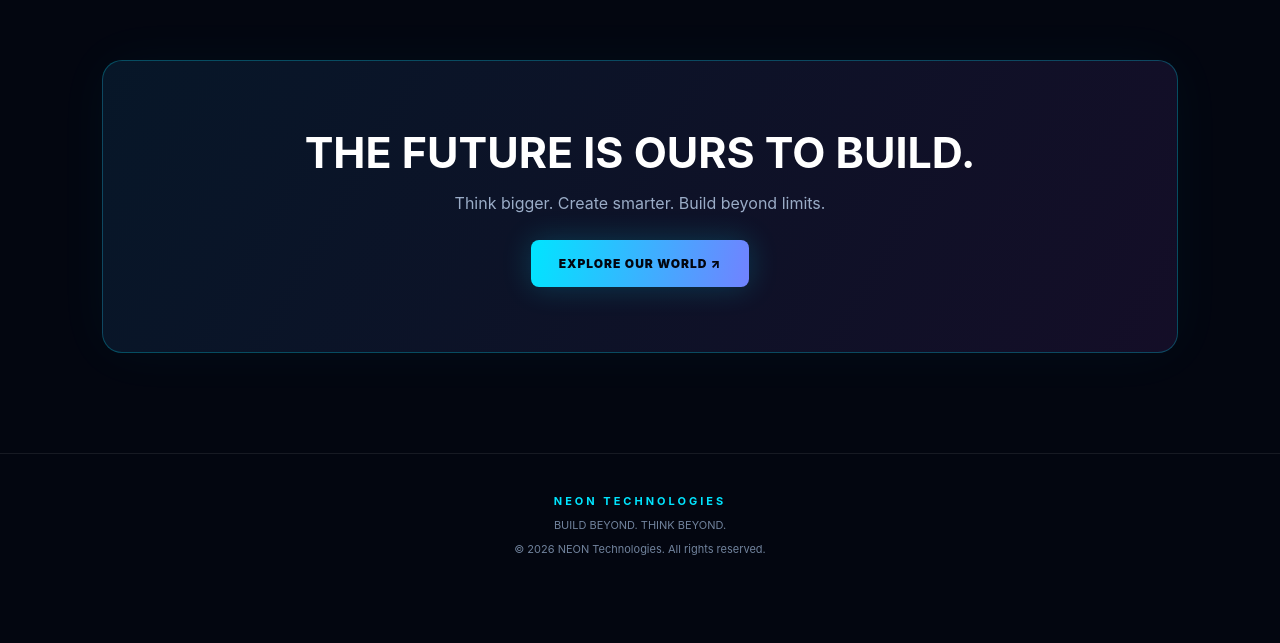
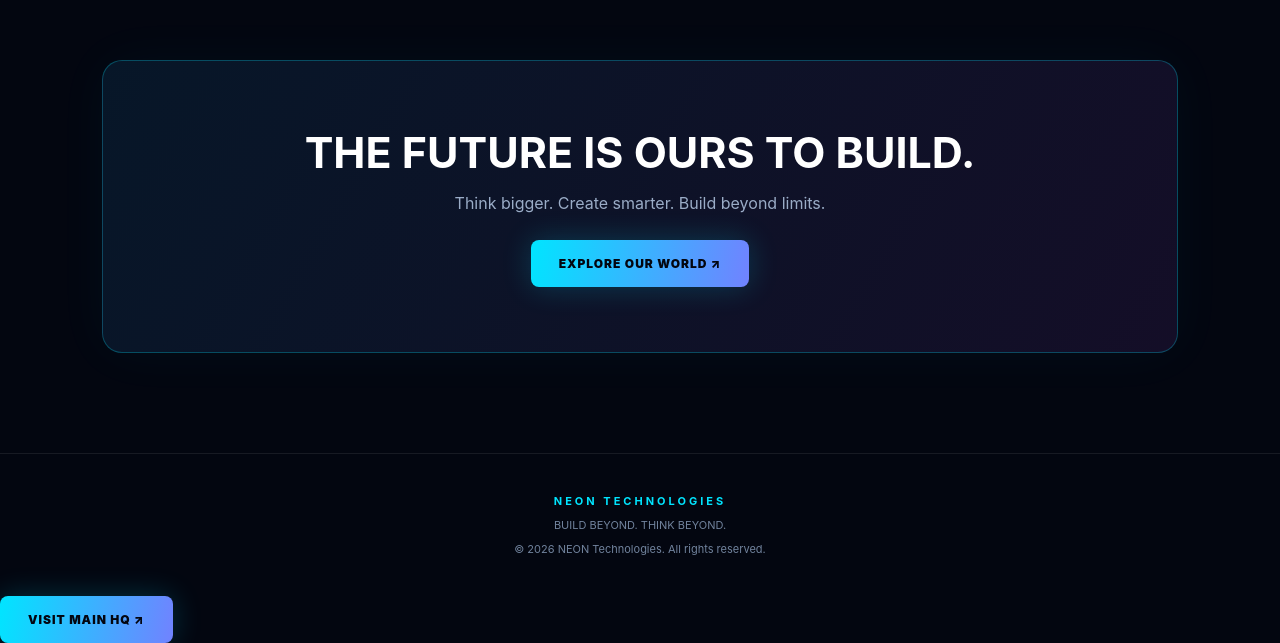
Before and after one commit to minalminal075-source/neon-technologies, a plain HTML site: page index.html in a window 1280 px wide. Shown: the part 2636-3279 px from the top of the page. Before the commit the page ends 3232 px from the top, so only its background shows below. Drawn offline with Linux system fonts and the light colour scheme.

Commit message:
Update index.html

```diff
--- a/index.html
+++ b/index.html
@@ -361,6 +361,8 @@ requestAnimationFrame(animate);
 }
 animate();
 </script>
+  <a href="https://sites.google.com/view/neon-technologies-hq/home"
+class="btn btn-primary">VISIT MAIN HQ ↗</a>
 
 </body>
 </html>
```
